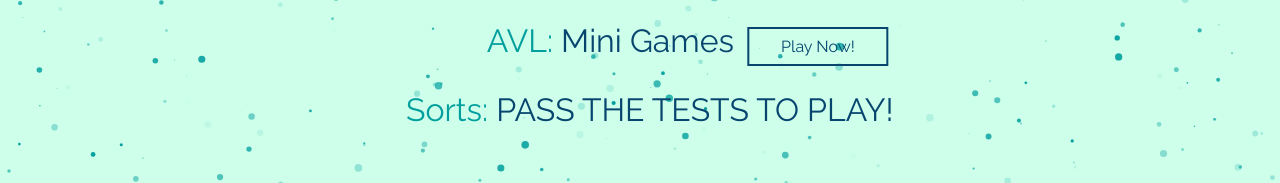
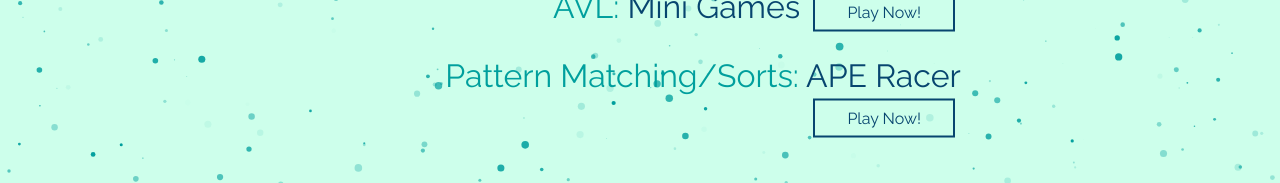
Before and after one commit to ape-unit/ape-unit.github.io, a plain HTML site: page games.html in a window 1280 px wide. Shown: the part 434-617 px from the top of the page. Drawn offline with Linux system fonts and the light colour scheme.

Commit message:
add ape racer.

```diff
--- a/games.html
+++ b/games.html
@@ -25,7 +25,9 @@
         AVL: <span class="accent">Mini Games</span>
         <a class="gamebutton" href="https://ape-unit.github.io/MinigameMashup/" target="_blank">Play Now!</a>
         <br>
-        Sorts: <span class="accent">PASS THE TESTS TO PLAY!</span>
+        Pattern Matching/Sorts: <span class="accent">APE Racer</span>
+        <a class="gamebutton" href="https://ape-racer.herokuapp.com/" target="_blank">Play Now!</a>
+        <br>
       </div>
       <br>
       <br>
```
